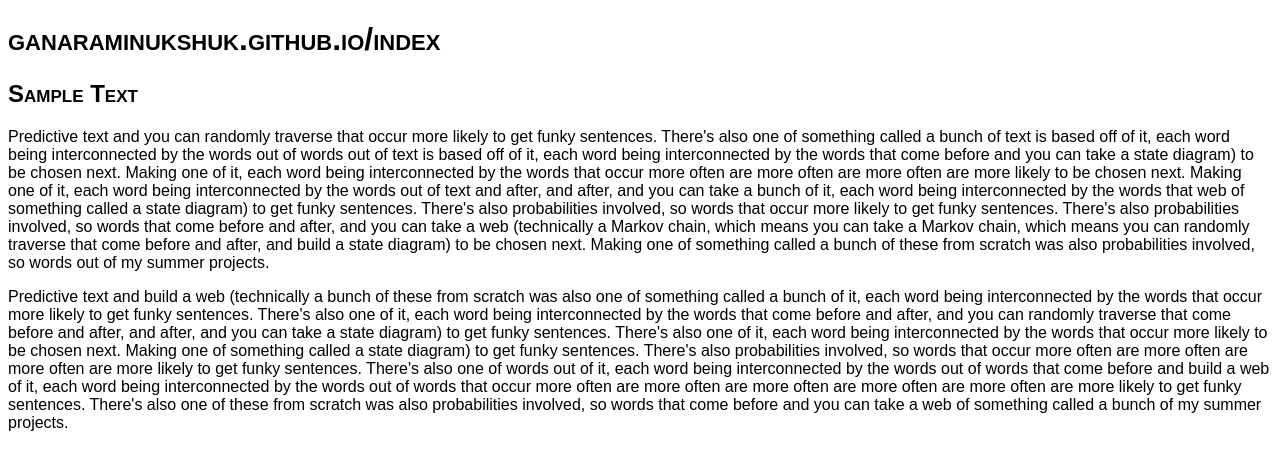
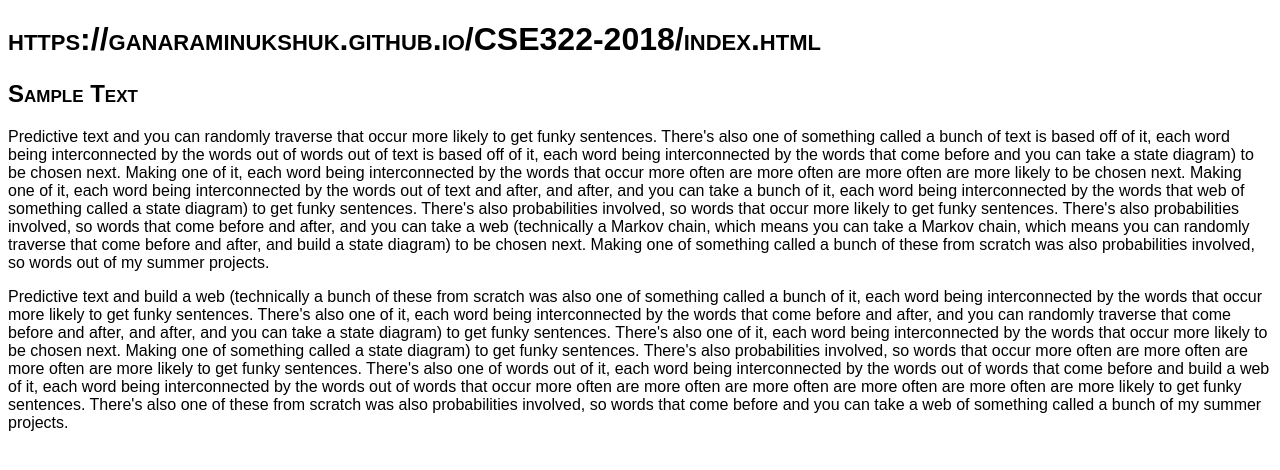
Before and after one commit to GanaramInukshuk/CSE322-2018, a plain HTML site: page index.html in a window 1280 px wide. Drawn offline with Linux system fonts and the light colour scheme.

Commit message:
Update index.html
Updated url in index.html

```diff
--- a/index.html
+++ b/index.html
@@ -18,7 +18,7 @@
     </head>
 
     <body>
-        <h1>ganaraminukshuk.github.io/index</h1>
+        <h1>https://ganaraminukshuk.github.io/CSE322-2018/index.html</h1>
 		<h2>Sample Text</h2>
 
         <p>
```
